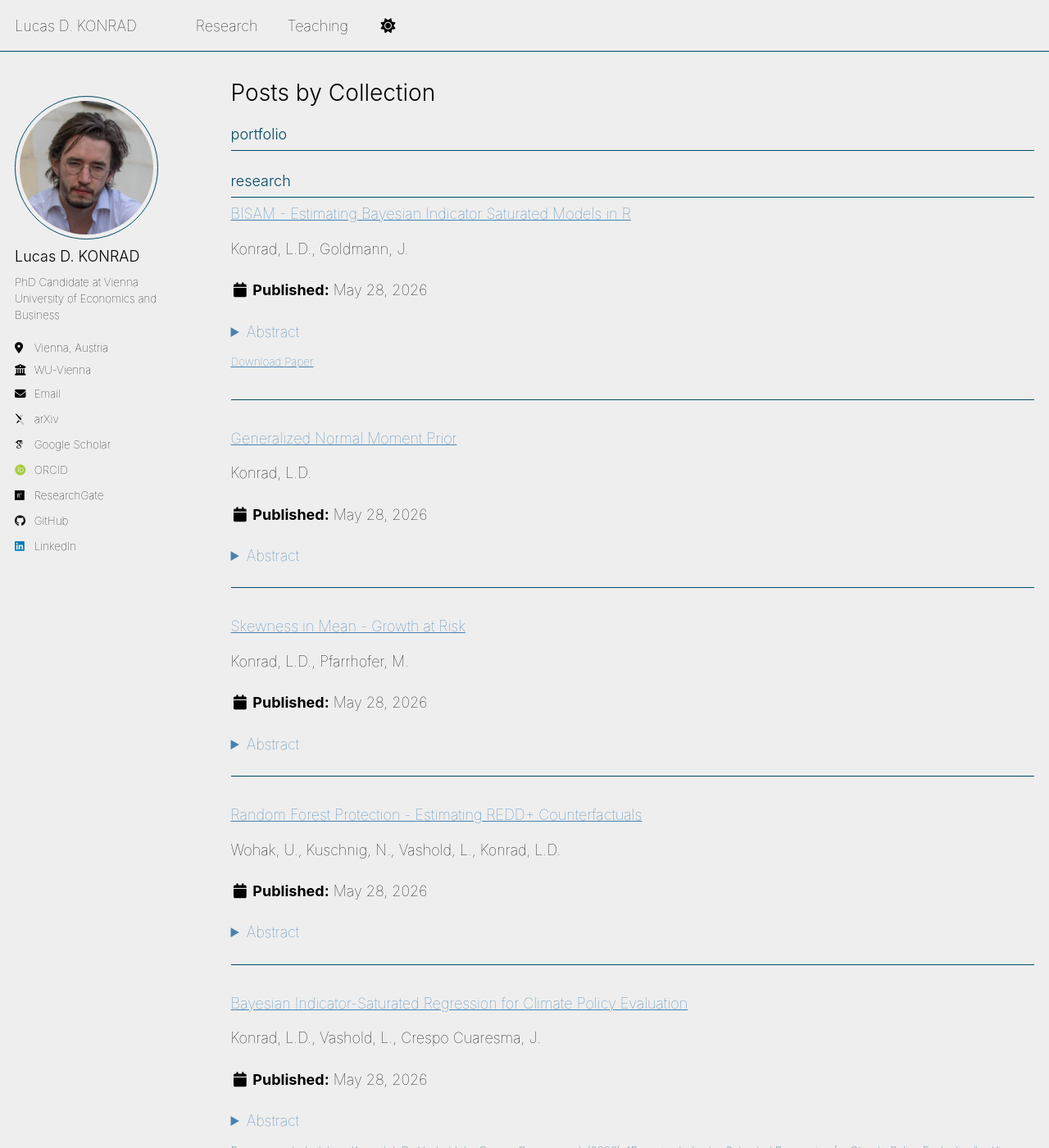
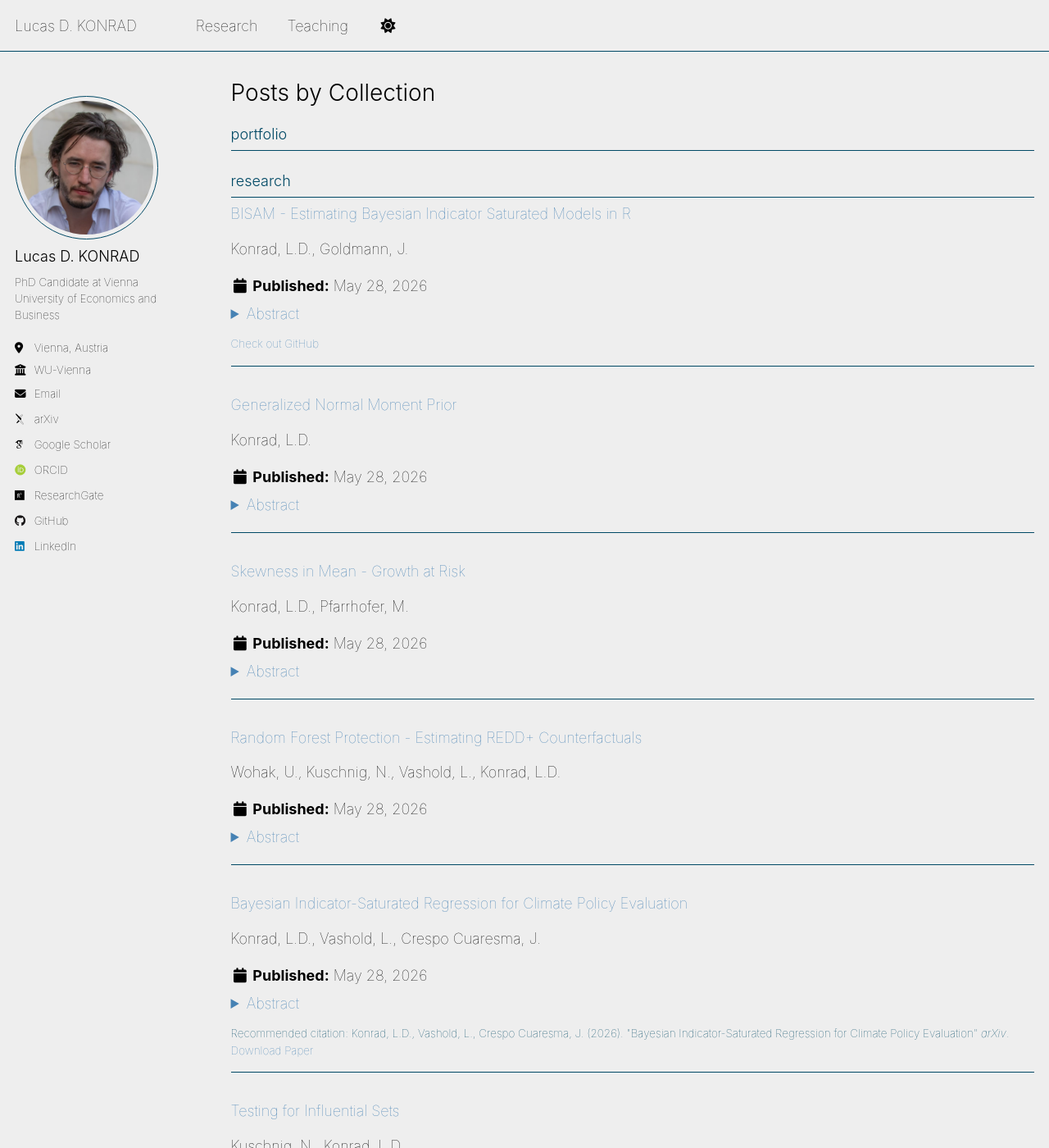
Before and after one commit to konradld/konradld.github.io, a Jekyll site: the page built from _pages/collection-archive.html, in a window 1280 px wide and 1400 px high. Shown: the whole window at 82% size. Built offline with Jekyll 4.4.1, drawn with Linux system fonts in a browser that asks for light colours; some web fonts are replaced; a script that is not in the unit is left out.

Commit message:
third big change for research page

```diff
--- a/_includes/archive-single.html
+++ b/_includes/archive-single.html
@@ -62,15 +62,18 @@
     </details>
     {% endif %}
 
+    {% assign paper_link_text = "Download Paper" %}
+    {% if post.category == 'software' %}{% assign paper_link_text = "Check out GitHub" %}{% endif %}
+
     <div class="archive__item-citation">
     {% if post.citation and post.paperurl and post.slidesurl and post.bibtexurl %}
-      <p>Recommended citation: {{ post.citation }}<br /><a href="{{ post.paperurl }}">Download Paper</a> | <a href="{{ post.slidesurl }}">Download Slides</a> | <a href="{{ post.bibtexurl }}">Download Bibtex</a></p>
+      <p>Recommended citation: {{ post.citation }}<br /><a href="{{ post.paperurl }}">{{ paper_link_text }}</a> | <a href="{{ post.slidesurl }}">Download Slides</a> | <a href="{{ post.bibtexurl }}">Download Bibtex</a></p>
     {% elsif post.citation and post.paperurl and post.slidesurl %}
-      <p>Recommended citation: {{ post.citation }}<br /><a href="{{ post.paperurl }}">Download Paper</a> | <a href="{{ post.slidesurl }}">Download Slides</a></p>
+      <p>Recommended citation: {{ post.citation }}<br /><a href="{{ post.paperurl }}">{{ paper_link_text }}</a> | <a href="{{ post.slidesurl }}">Download Slides</a></p>
     {% elsif post.citation and post.paperurl and post.bibtexurl %}
-      <p>Recommended citation: {{ post.citation }}<br /><a href="{{ post.paperurl }}">Download Paper</a> | <a href="{{ post.bibtexurl }}">Download Bibtex</a></p>
+      <p>Recommended citation: {{ post.citation }}<br /><a href="{{ post.paperurl }}">{{ paper_link_text }}</a> | <a href="{{ post.bibtexurl }}">Download Bibtex</a></p>
     {% elsif post.citation and post.paperurl %}
-      <p>Recommended citation: {{ post.citation }}<br /><a href="{{ post.paperurl }}">Download Paper</a></p>
+      <p>Recommended citation: {{ post.citation }}<br /><a href="{{ post.paperurl }}">{{ paper_link_text }}</a></p>
     {% elsif post.citation and post.slidesurl and post.bibtexurl %}
       <p>Recommended citation: {{ post.citation }}<br /><a href="{{ post.slidesurl }}">Download Slides</a> | <a href="{{ post.bibtexurl}}">Download Bibtex</a></p>
     {% elsif post.citation and post.slidesurl %}
@@ -80,9 +83,9 @@
     {% elsif post.citation %}
       <p>Recommended citation: {{ post.citation }}</p>
     {% elsif post.paperurl and post.bibtexurl %}
-      <p><a href=" {{ post.paperurl }} ">Download Paper</a> | <a href="{{ post.bibtexurl }}">Download Bibtex</a></p>
+      <p><a href=" {{ post.paperurl }} ">{{ paper_link_text }}</a> | <a href="{{ post.bibtexurl }}">Download Bibtex</a></p>
     {% elsif post.paperurl %}
-      <p><a href=" {{ post.paperurl }} ">Download Paper</a></p>
+      <p><a href=" {{ post.paperurl }} ">{{ paper_link_text }}</a></p>
     {% elsif post.slidesurl and post.bibtexurl %}
       <p><a href="{{ post.slidesurl }}">Download Slides</a> | <a href="{{ post.bibtexurl }}">Download Bibtex</a></p>
     {% elsif post.slidesurl %}
--- a/_sass/layout/_archive.scss
+++ b/_sass/layout/_archive.scss
@@ -15,10 +15,11 @@
   }
 
   a {
-    text-decoration: underline;
+    text-decoration: none;
 
     &:hover {
       text-decoration: underline;
+      color: var(--global-link-color-hover);
 
       img {
         box-shadow: 0 0 10px rgba(#000, 0.25);
@@ -52,7 +53,7 @@
 .page__content {
 
   .archive__item-title {
-    margin-top: 1em;
+    margin-top: 0.5em;
     border-bottom: none;
   }
 
@@ -123,10 +124,16 @@ hr.section-divider {
    List view
    ========================================================================== */
 
+.archive__item {
+  p {
+    margin-bottom: 0.3em;
+  }
+}
+
 .list__item {
   border-bottom: 1px solid var(--global-border-color);
-  padding-bottom: 0.5em;
-  margin-bottom: 0.5em;
+  padding-bottom: 0.2em;
+  margin-bottom: 0.2em;
 
   @include breakpoint($medium) {
     padding-right: $right-sidebar-width-narrow;
```
